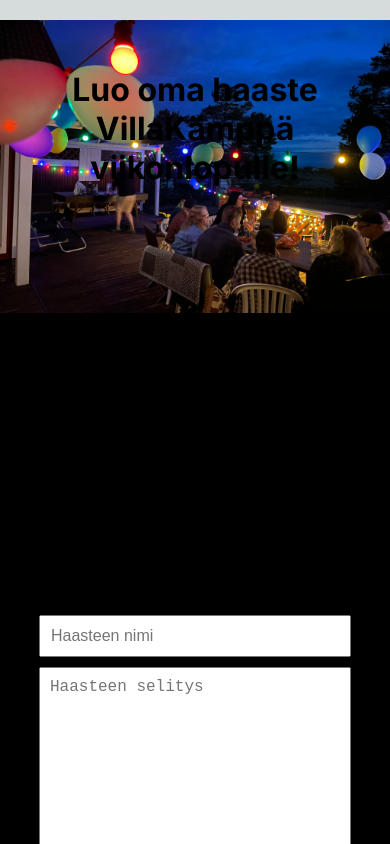
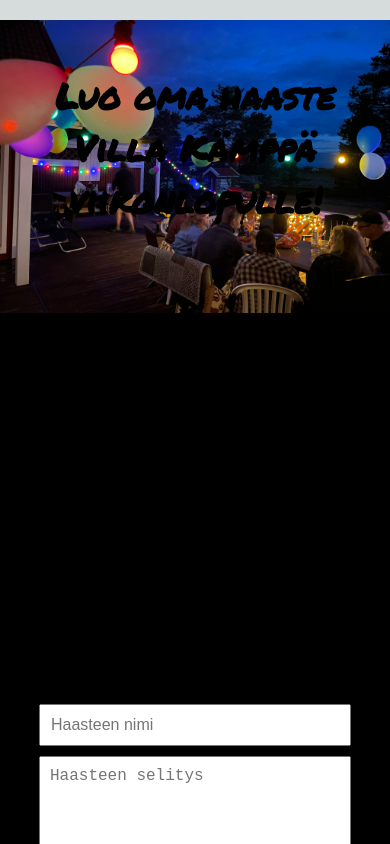
Before and after one commit to xWilQ/challenge-app, a Next.js app: page / in a window 390 px wide. Shown: the top 844 px of the page. Built offline with nearby package versions, Linux system fonts and the light colour scheme; no server answers.

Commit message:
updated fonts, added logo and todo.txt

```diff
--- a/app/globals.css
+++ b/app/globals.css
@@ -93,6 +93,7 @@
       rgb(var(--background-end-rgb))
     )
     rgb(var(--background-start-rgb));
+  font-family: "Algerian";
 }
 
 a {
--- a/app/page.js
+++ b/app/page.js
@@ -30,7 +30,7 @@
         <div className={styles.container}>
 
             <div className={styles.logo}>
-                <h1>Luo oma haaste VillaKämppä viikonlopulle!</h1>
+                <h1>Luo oma haaste <br></br> Villa Kämppä <br></br> viikonlopulle!</h1>
             </div>
 
             {!submitted ? (
--- a/app/page.module.css
+++ b/app/page.module.css
@@ -1,3 +1,8 @@
+
+@import url('https://fonts.googleapis.com/css2?family=Archivo+Black&family=Patrick+Hand&display=swap');
+@import url('https://fonts.googleapis.com/css2?family=Archivo+Black&family=Lilita+One&family=Patrick+Hand&display=swap');
+@import url('https://fonts.googleapis.com/css2?family=Archivo+Black&family=Lilita+One&family=Patrick+Hand&family=Permanent+Marker&display=swap');
+@import url('https://fonts.googleapis.com/css2?family=Archivo+Black&family=Indie+Flower&family=Lilita+One&family=Patrick+Hand&family=Permanent+Marker&display=swap');
 
 @media (max-width: 900px) {
   .container {
@@ -10,16 +15,17 @@
   }
   .logo {
     text-align: center;
-    font-size: 16px;
+    font-size: 18px;
     margin-top: 20px;
     margin-bottom: 20px;
     padding-top: 50px;
     padding-left: 10px;
     padding-right: 10px;
+    font-family: "Permanent Marker", cursive;
    }
 
   .form {
-    padding-top: 100px;
+    padding-top: 150px;
     padding-left: 10%;
     padding-right: 10%;
     text-align: center;
--- a/app/peli/page.js
+++ b/app/peli/page.js
@@ -37,6 +37,8 @@
     if (name.trim() === '') {
       return;
     }
+
+    setName(name.trim().toLowerCase());
 
     // Store the name in local storage
     localStorage.setItem('userName', name);
@@ -164,7 +166,7 @@
             <input
               type="text"
               value={name}
-              onChange={(e) => setName(e.target.value.toLowerCase())}
+              onChange={(e) => setName(e.target.value)}
               placeholder="Syötä nimesi"
               required
               className={styles.input}
```
Also changed, not shown: TODO.txt (added), Villa_Kamppa.png (added).
